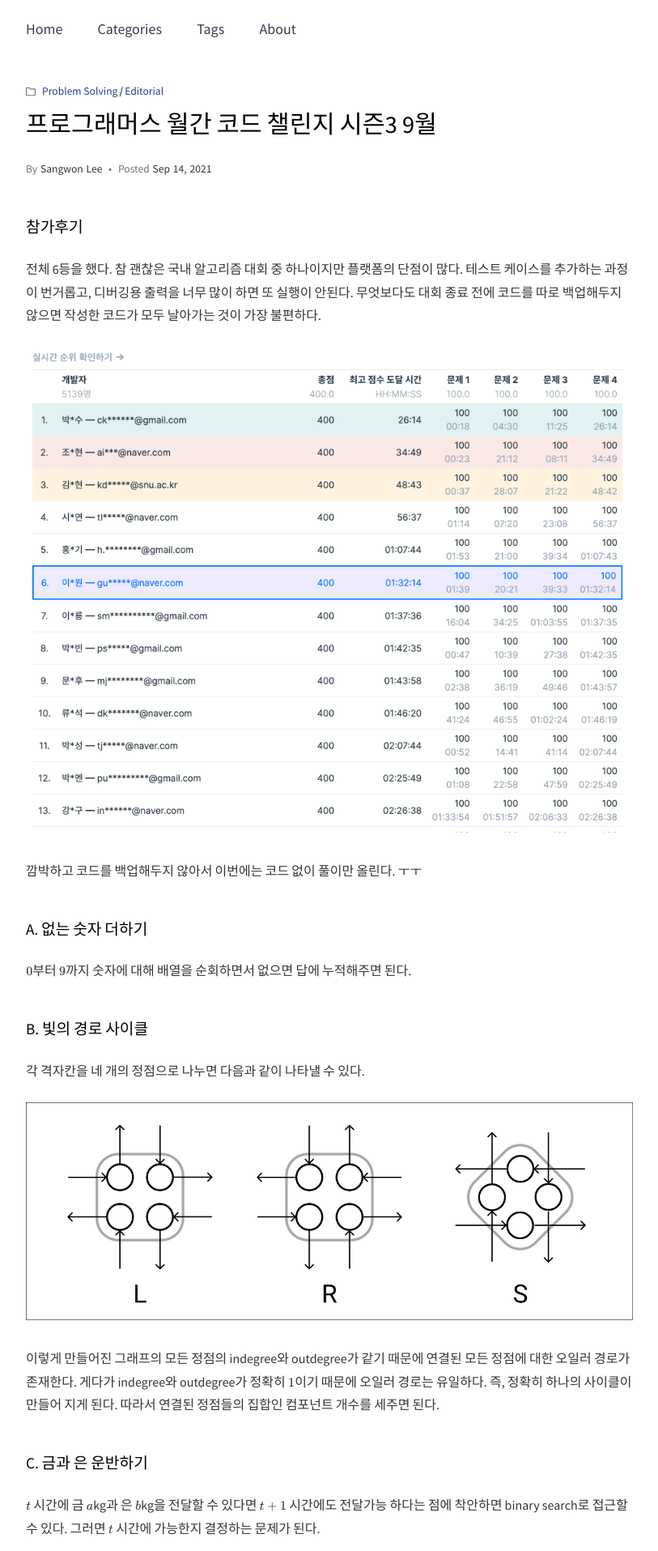
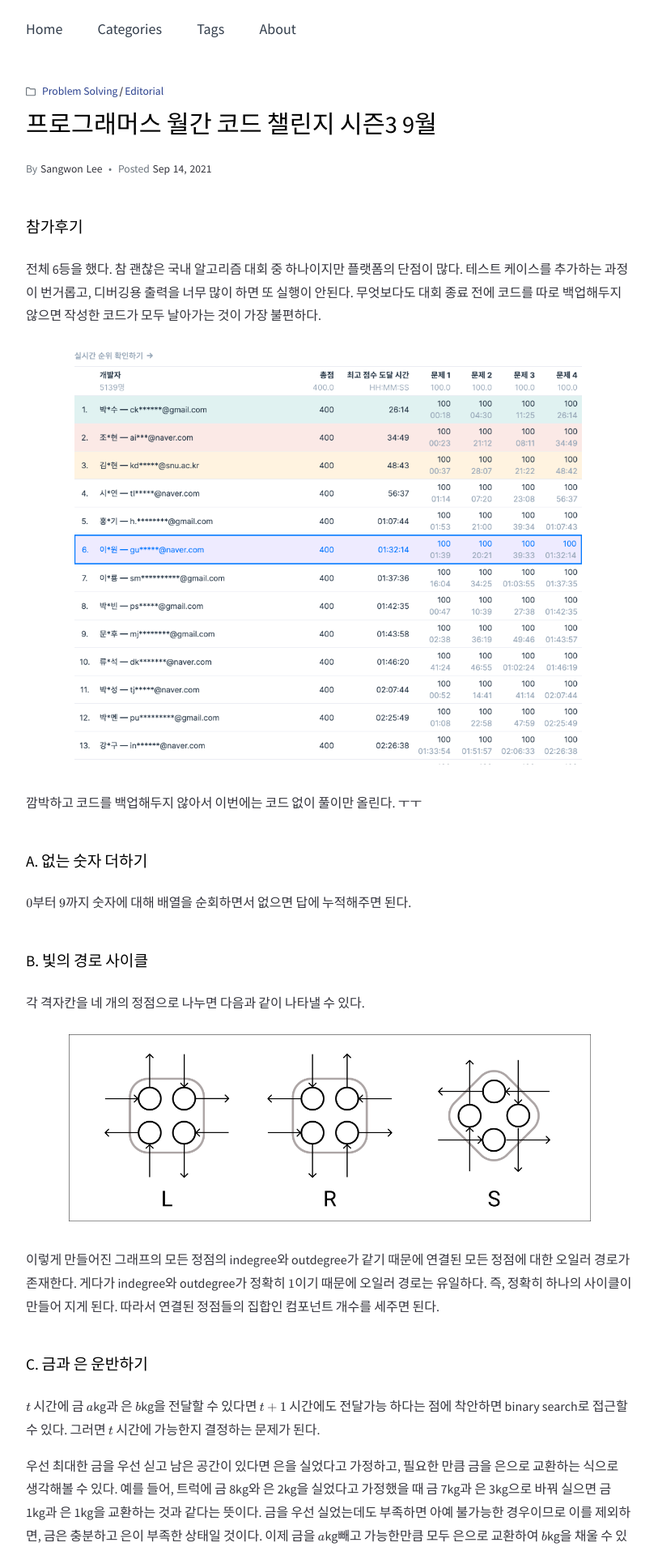
Before and after one commit to gumgood/gumgood.github.io, a Jekyll site: the page built from _posts/2021-09-14-programmers-monthly-code-challenge-s3-september.md, in a window 1280 px wide. Shown: the top 1915 px of the page at 81% size, without its empty margins (233-1046 px from the left). Built offline with Jekyll 4.4.1, drawn with Linux system fonts in a browser that asks for light colours; comment, search, counter and statistics services are not loaded.

Commit message:
Design: Add right and left padding to image

```diff
--- a/_sass/layout/_post.scss
+++ b/_sass/layout/_post.scss
@@ -179,6 +179,10 @@
     max-width: 100%;
     height: auto;
     margin: 0.5rem 0;
+    padding: 0 7%;
+    @media (max-width: $break-small) {
+      padding: 0;
+    }
 
     position: relative;
     left: 50%;
```
Also changed, not shown: assets/image/2022-09-20-cs231n-3-1/image1.png, assets/image/2022-09-20-cs231n-3-1/image2.png, assets/image/2022-09-20-cs231n-3-1/image3.png, assets/image/2022-09-20-cs231n-3-1/image4.png, assets/image/2022-10-01-cs231n-3-2/image1.png, assets/image/2022-10-01-cs231n-3-2/image2.png.
